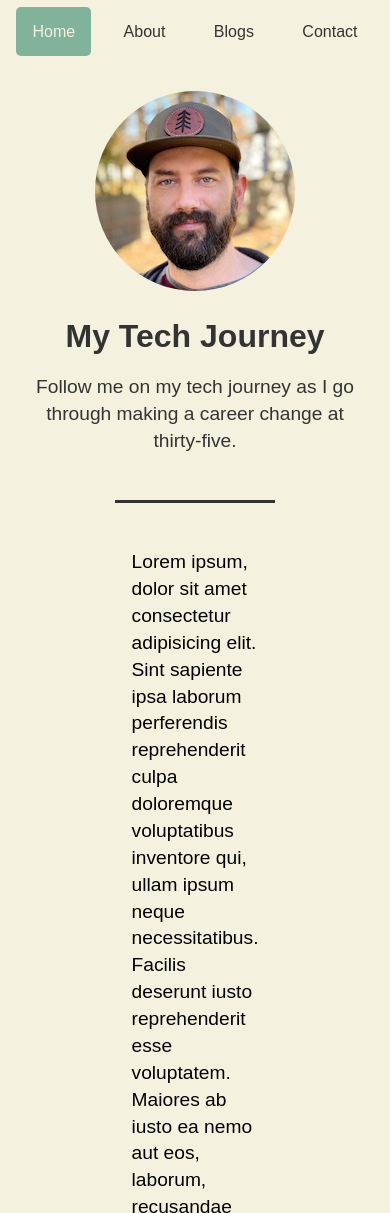
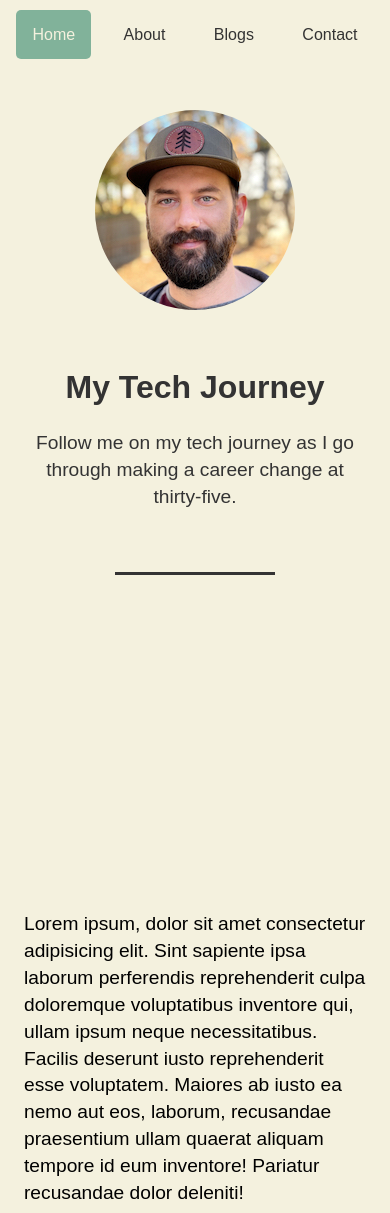
Before and after one commit to BruceRW3/project_blog, a plain HTML site: page index.html in a window 390 px wide. Shown: the top 1213 px of the page. Drawn offline with Linux system fonts and the light colour scheme.

Commit message:
Add files via upload

```diff
--- a/css/mobile.css
+++ b/css/mobile.css
@@ -1,13 +1,27 @@
 @media (max-width: 500px) {
+  .container ul {
+    margin-top: 1.5rem;
+  }
   h1,
   h2 {
     font-size: 2rem;
   }
 
+  img {
+    margin-top: 4rem;
+  }
+
+  .main-header {
+    margin-top: 3rem;
+  }
   p {
-    margin-top: 1rem;
+    margin-top: 1.3rem;
   }
   .line {
-    margin: 1.5rem;
+    margin: 2.5rem;
+  }
+
+  .main-section {
+    margin: 0 0.2rem;
   }
 }
--- a/css/style.css
+++ b/css/style.css
@@ -73,13 +73,14 @@ img {
 header {
   text-align: center;
   color: var(--dark-color);
+  height: 100vh;
 }
 
 .line {
   display: inline-block;
   border-bottom: 0.2rem solid var(--dark-color);
   width: 10rem;
-  margin: 3rem;
+  margin: 2rem;
 }
 
 /* Main */
@@ -88,5 +89,5 @@ header {
   justify-content: center;
   align-items: center;
   text-align: left;
-  padding: 0 10rem;
+  margin: 0 10rem;
 }
```
